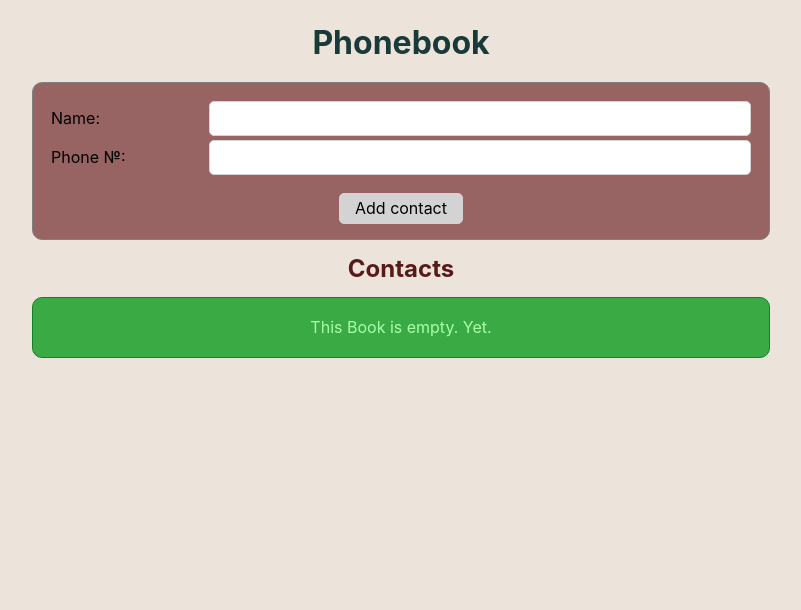
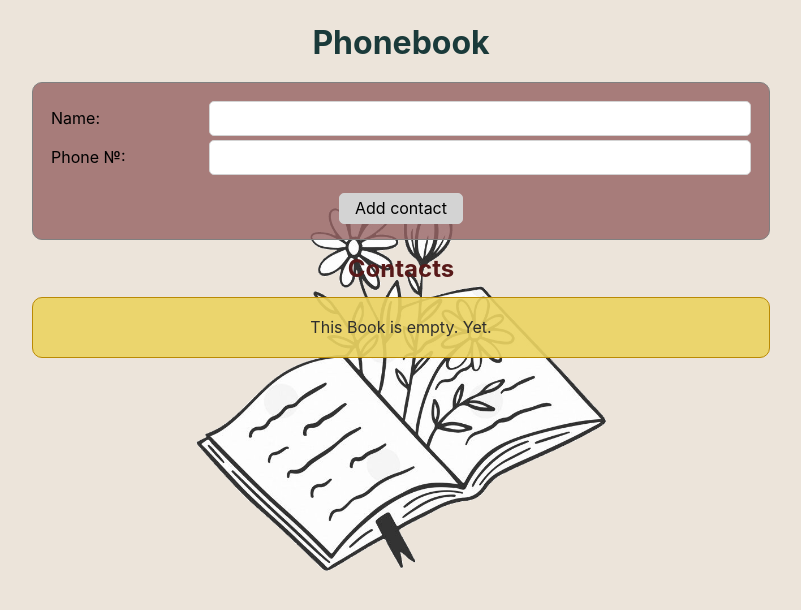
Before and after one commit to Hi-tei-hi-me/goit-react-hw-06-phonebook, a React (Create React App) app: page / in a window 1280 px wide. Shown: the top 610 px of the page, without its empty margins (239-1040 px from the left). Built offline with nearby package versions, Linux system fonts and the light colour scheme.

Commit message:
Finished HW

```diff
--- a/src/components/ContactForm/ContactForm.styled.jsx
+++ b/src/components/ContactForm/ContactForm.styled.jsx
@@ -7,7 +7,7 @@ export const FormContainer = styled.form`
   border: 1.5px solid gray;
   border-radius: 10px;
   padding: 15px;
-  background-color: #976363;
+  background-color: rgba(151, 99, 99, 0.8);
 `;
 
 export const Label = styled.label`
--- a/src/components/Contacts/Contact.jsx
+++ b/src/components/Contacts/Contact.jsx
@@ -18,7 +18,7 @@ export const Contact = ({ id, name, number }) => {
       <p>
         {name}: <span>{number}</span>
       </p>
-      <DeleteBtn type="button" onClick={() => handleDelete}>
+      <DeleteBtn type="button" onClick={handleDelete}>
         Delete contact
       </DeleteBtn>
     </Item>
--- a/src/components/Contacts/Contacts.styled.jsx
+++ b/src/components/Contacts/Contacts.styled.jsx
@@ -8,7 +8,7 @@ export const ContactsList = styled.ul`
   border: 1.5px solid gray;
   border-radius: 10px;
   padding: 15px;
-  background-color: #4b6464;
+  background-color: rgba(75, 100, 100, 0.8);
 `;
 
 export const Item = styled.li`
--- a/src/components/Notifications/Notifications.styled.jsx
+++ b/src/components/Notifications/Notifications.styled.jsx
@@ -3,21 +3,21 @@ import styled from '@emotion/styled';
 export const NothingAdded = styled.div`
   margin: 15px auto;
   padding: 20px 40px;
-  border: 1.5px solid #15802c;
+  border: 1.5px solid #ba8a03;
   border-radius: 10px;
-  background-color: #39aa44;
+  background-color: rgba(235, 212, 98, 0.9);
   text-align: center;
   vertical-align: middle;
-  color: #aaffac;
+  color: #2e2e2e;
 `;
 
 export const NotFound = styled.div`
   margin: 15px auto;
   padding: 20px 40px;
-  border: 1.5px solid #801515;
+  border: 1.5px solid #153c80;
   border-radius: 10px;
-  background-color: #aa3939;
+  background-color: rgba(153, 198, 231, 0.9);
   text-align: center;
   vertical-align: middle;
-  color: #ffaaaa;
+  color: #4d4d4d;
 `;
--- a/src/index.css
+++ b/src/index.css
@@ -8,6 +8,11 @@ body {
   -moz-osx-font-smoothing: grayscale;
   overflow-y: scroll;
   background-color: #ece4da;
+  background-image: url(assets/BG.png);
+  background-size: 500px;
+  background-position: center 150px;
+  background-origin: border-box;
+  background-repeat: no-repeat;
 }
 
 code {
```
Also changed, not shown: src/assets/BG.png (added).
